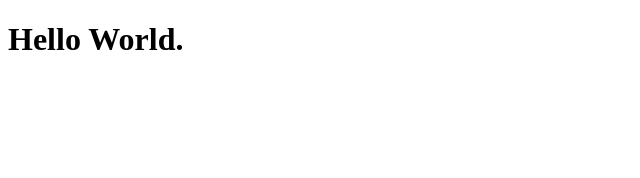
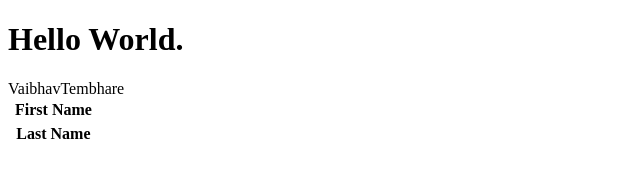
Before and after one commit to TembhareVaibhav/tembharevaibhav.github.io, a plain HTML site: page site/index.html in a window 1280 px wide. Shown: the whole page, without its empty margins (0-640 px from the left). Drawn offline with Linux system fonts and the light colour scheme.

Commit message:
Table added.

```diff
--- a/site/index.html
+++ b/site/index.html
@@ -8,5 +8,16 @@
 <body>
 
 	<h1>Hello World.</h1>
+
+	<table>
+		<td>
+			<th>First Name</th>
+			<tr>Vaibhav</tr>
+		</td>
+		<td>
+			<th>Last Name</th>
+			<tr>Tembhare</tr>
+		</td>
+	</table>
 </body>
 </html>
```
